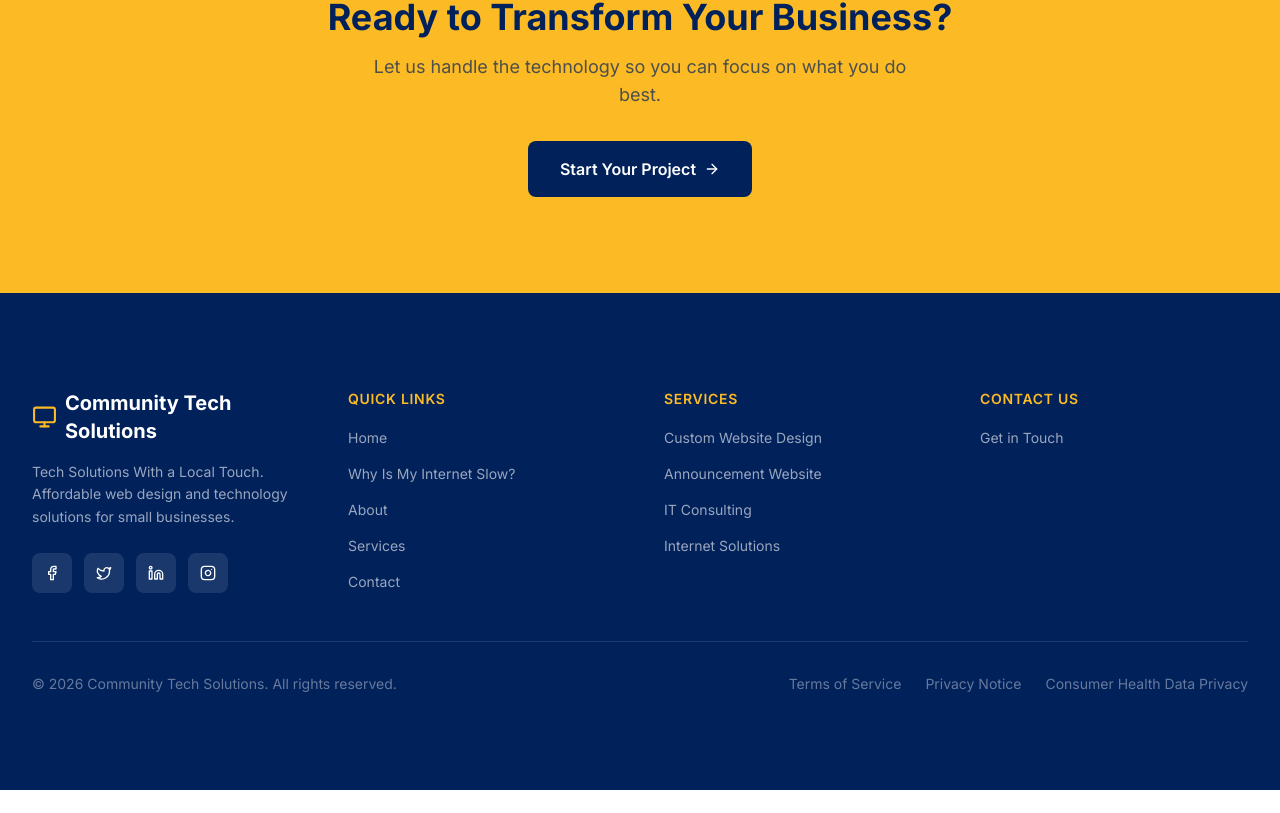
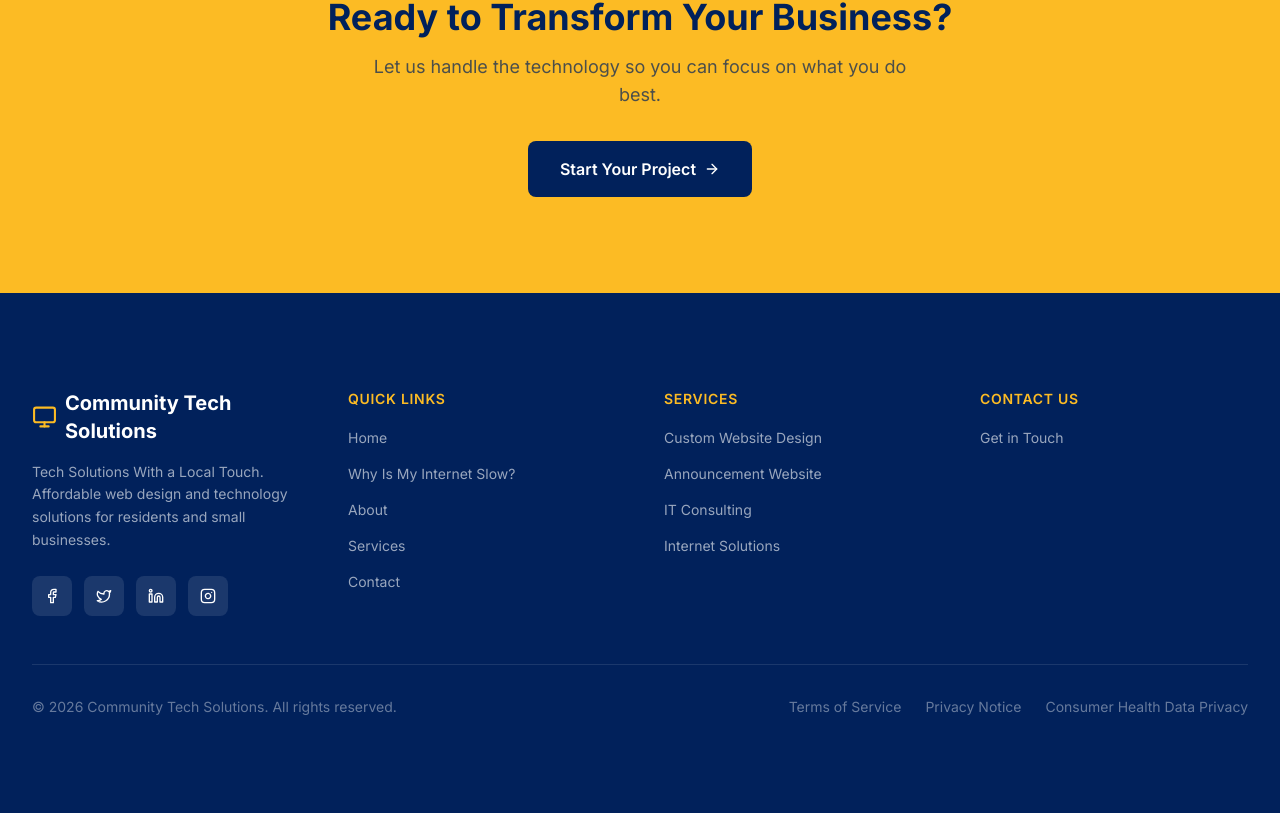
Before and after one commit to cts-gv/community-tech-solutions, a React (Vite) app: page / in a window 1280 px wide. Shown: the part 3109-3922 px from the top of the page. Before the commit the page ends 3899 px from the top, so only its background shows below. Built offline with nearby package versions, Linux system fonts and the light colour scheme.

Commit message:
Update Footer.tsx

```diff
--- a/src/components/Footer.tsx
+++ b/src/components/Footer.tsx
@@ -16,7 +16,7 @@ export default function Footer() {
               <span>{siteConfig.businessName}</span>
             </Link>
             <p className="text-white/60 text-sm leading-relaxed mb-6">
-              {siteConfig.tagline}. Affordable web design and technology solutions for small businesses.
+              {siteConfig.tagline}. Affordable web design and technology solutions for residents and small businesses.
             </p>
             <div className="flex gap-3">
               <a
```
